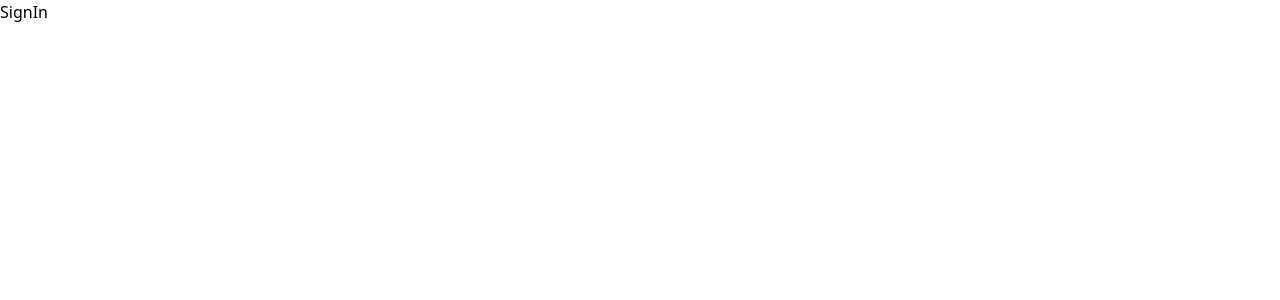
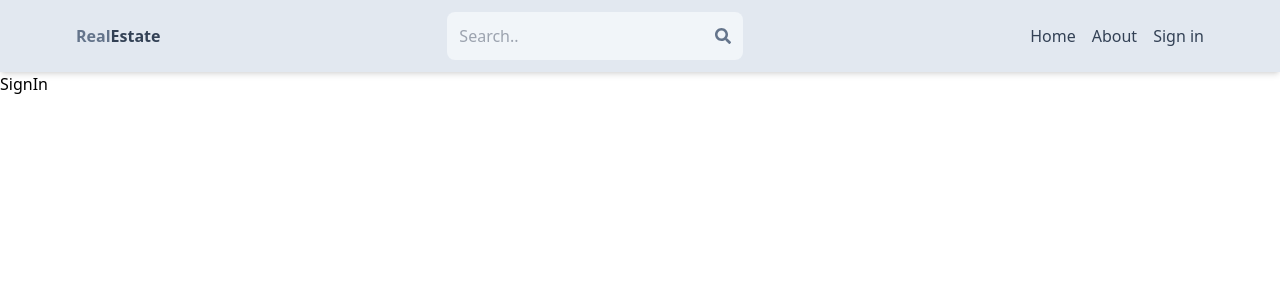
Before and after one commit to nishanth-s03/Real-Estate-System, a React (Vite) app in the folder client/: page /sign-in in a window 1280 px wide. Shown: the top 300 px of the page. Built offline with nearby package versions, Linux system fonts and the light colour scheme.

Commit message:
Upadated: Header Part Added

```diff
--- a/client/package.json
+++ b/client/package.json
@@ -12,6 +12,7 @@
   "dependencies": {
     "react": "^18.2.0",
     "react-dom": "^18.2.0",
+    "react-icons": "^4.12.0",
     "react-router-dom": "^6.21.1"
   },
   "devDependencies": {
--- a/client/src/App.jsx
+++ b/client/src/App.jsx
@@ -5,11 +5,13 @@
 import SignUp from './pages/SignUp';
 import About from './pages/About';
 import Profile from './pages/Profile';
+import Header from './components/Header';
 
 export default function App() {
   return(
   <div>
     <BrowserRouter>
+    <Header />
       <Routes>
         <Route path="/"element={<Home />}/>
         <Route path="/sign-in"element={<SignIn />}/>
--- /dev/null
+++ b/client/src/components/Header.jsx
@@ -0,0 +1,44 @@
+import React from "react";
+import { FaSearch } from "react-icons/fa";
+import { Link } from "react-router-dom";
+
+export default function Header() {
+  return (
+    <header className="bg-slate-200 shadow-md">
+      <div className="flex justify-between items-center max-w-6xl mx-auto p-3">
+        <Link to="/">
+          <h1 className="font-bold text-sm:text-xl flex flex=wrap">
+            <span className="text-slate-500">Real</span>
+            <span className="text-slate-700">Estate</span>
+          </h1>
+        </Link>
+
+        <form className="bg-slate-100 p-3 rounded-lg flex items-center">
+          <input
+            type="text"
+            placeholder="Search.."
+            className="bg-transparent focus:outline-none w-24 sm:w-64"
+          />
+          <FaSearch className="text-slate-500 " />
+        </form>
+        <ul className="flex gap-4">
+          <Link to="/">
+            <li className="hidden sm:inline text-slate-700 hover:underline">
+              Home
+            </li>
+          </Link>
+          <Link to="/about">
+            <li className="hidden sm:inline text-slate-700 hover:underline">
+              About
+            </li>
+          </Link>
+          <Link to="/sign-in">
+            <li className="hidden sm:inline text-slate-700 hover:underline">
+              Sign in
+            </li>
+          </Link>
+        </ul>
+      </div>
+    </header>
+  );
+}
```
Also changed, not shown: 1 other file (tests, documents, lock files or other folders).
